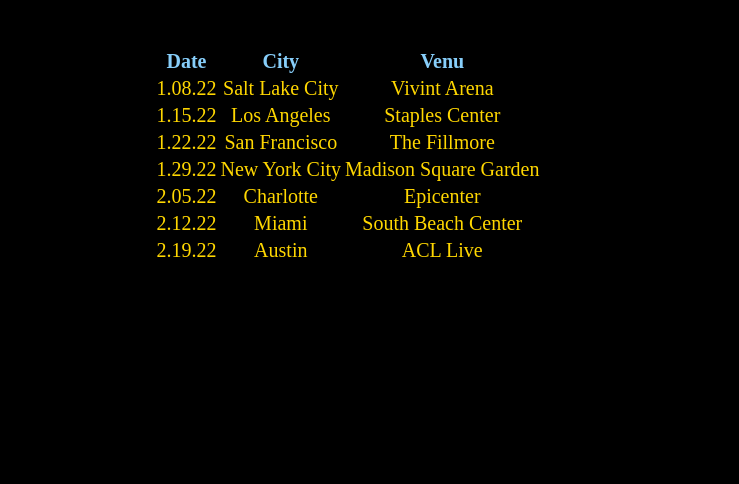
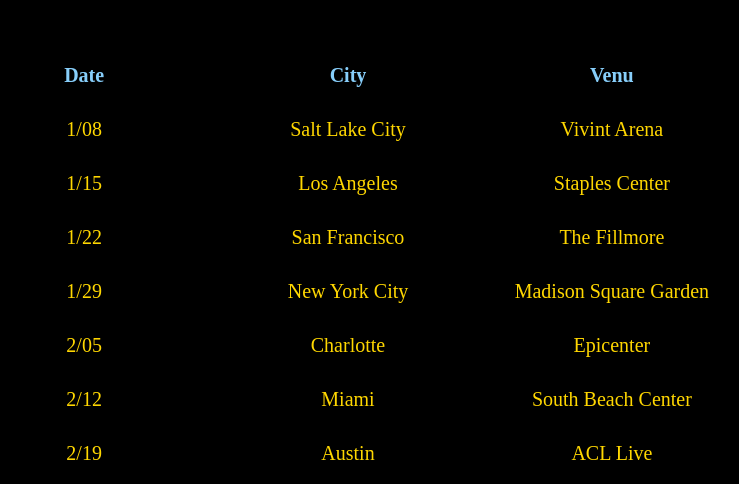
Before and after one commit to riazk88/bandtour, a plain HTML site: page index.html in a window 1280 px wide. Shown: the part 655-1139 px from the top of the page, without its empty margins (292-1031 px from the left). Before the commit the page ends 928 px from the top, so only its background shows below. Drawn offline with Linux system fonts and the light colour scheme.

Commit message:
added spacing

```diff
--- a/index.html
+++ b/index.html
@@ -26,40 +26,40 @@
             <th>Venu</th>
         </tr>
         <tr>
-            <td>1.08.22</td>
+            <td>1/08</td>
             <td>Salt Lake City</td>
             <td>Vivint Arena</td>
         </tr>
         <tr>
-            <td>1.15.22</td>
+            <td>1/15</td>
             <td>Los Angeles</td>
             <td>Staples Center</td>
         </tr>
         <tr>
-            <td>1.22.22</td>
+            <td>1/22</td>
             <td>San Francisco</td>
             <td>The Fillmore</td>
           </tr>
         <tr>
-            <td>1.29.22</td>
+            <td>1/29</td>
             <td>New York City</td>
             <td>Madison Square Garden</td>
         </tr>
         <tr>
-            <td>2.05.22</td>
+            <td>2/05</td>
             <td>Charlotte</td>
             <td>Epicenter</td>
-          </tr>
-          <tr>
-            <td>2.12.22</td>
+        </tr>
+        <tr>
+            <td>2/12</td>
             <td>Miami</td>
             <td>South Beach Center</td>
-          </tr>
-          <tr>
-            <td>2.19.22</td>
+        </tr>
+        <tr>
+            <td>2/19</td>
             <td>Austin</td>
             <td>ACL Live</td>
-          </tr>
+        </tr>
     </table>
 
 </body>
--- a/style.css
+++ b/style.css
@@ -33,6 +33,7 @@
     margin-top: 50px;
     font-family: serif;
     font-size: 20px;
+    line-height: 50px;
 }
 
 .headings {
@@ -41,4 +42,5 @@
 
 td {
     text-align: center;
+    width: 25%;
 }
```
Also changed, not shown: band2.png.
